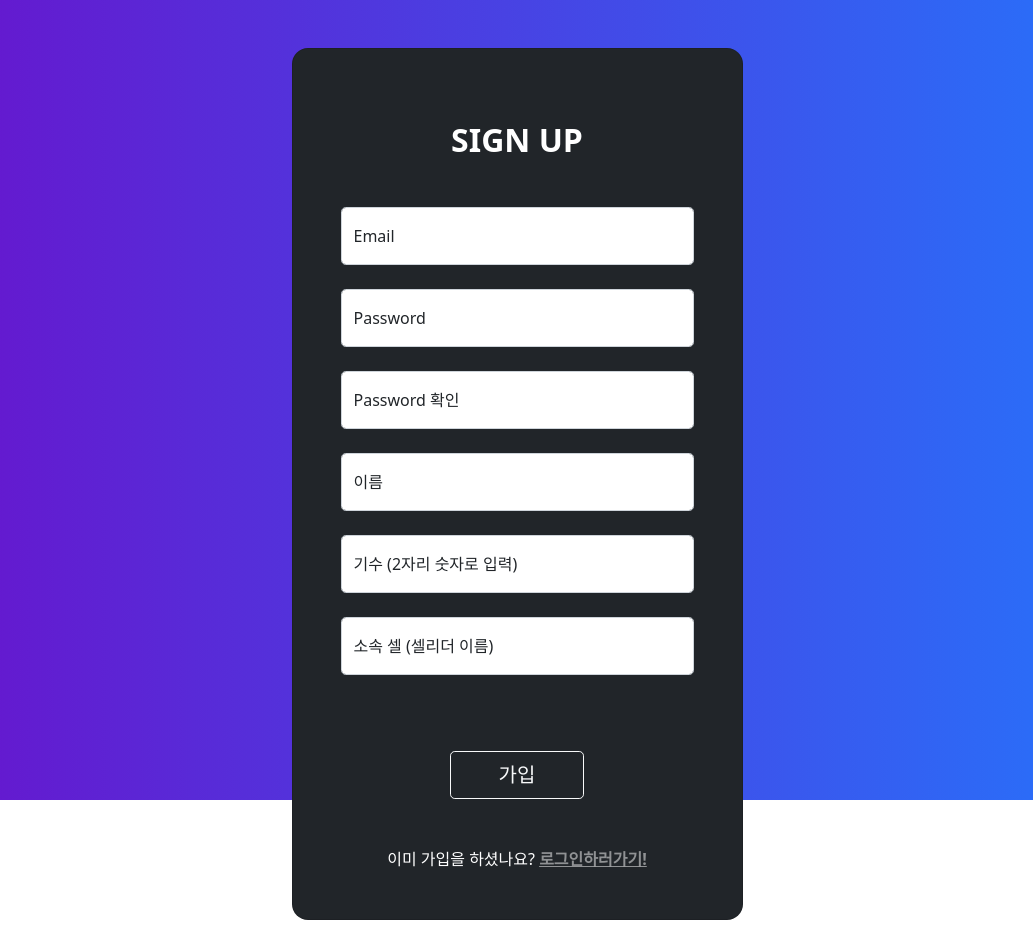
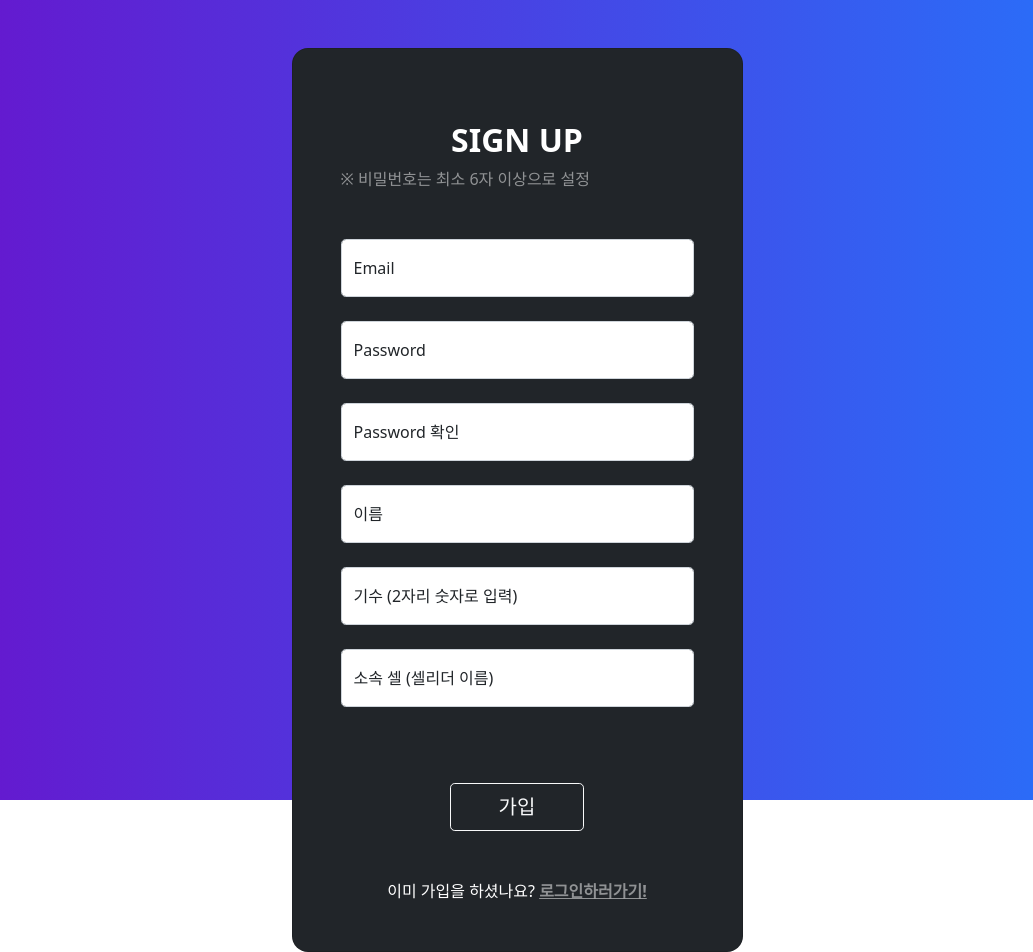
Before and after one commit to jiwon-jeong-2772/ykd-light-sub, a plain HTML site: page signup.html in a window 1280 px wide. Shown: the whole page, without its empty margins (123-1156 px from the left). Before the commit the page ends 920 px from the top, so only its background shows below. Drawn offline with nearby package versions, Linux system fonts and the light colour scheme.

Commit message:
feat: 비밀번호 설정 관련  안내문구 추가

```diff
--- a/signup.html
+++ b/signup.html
@@ -29,6 +29,7 @@
               <div class="mb-md-5 mt-md-4 pb-1">
                 <h2 class="fw-bold mb-2 text-uppercase text-center text-white">SIGN UP</h2>
                 <p class="text-white-50 mb-5">
+                  ※ 비밀번호는 최소 6자 이상으로 설정
                 </p>
 
                 <div class="form-floating form-white mb-4">
```
